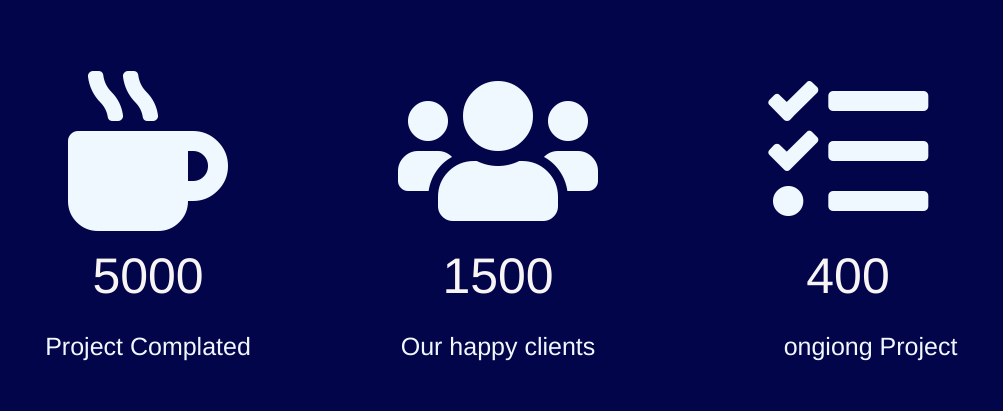
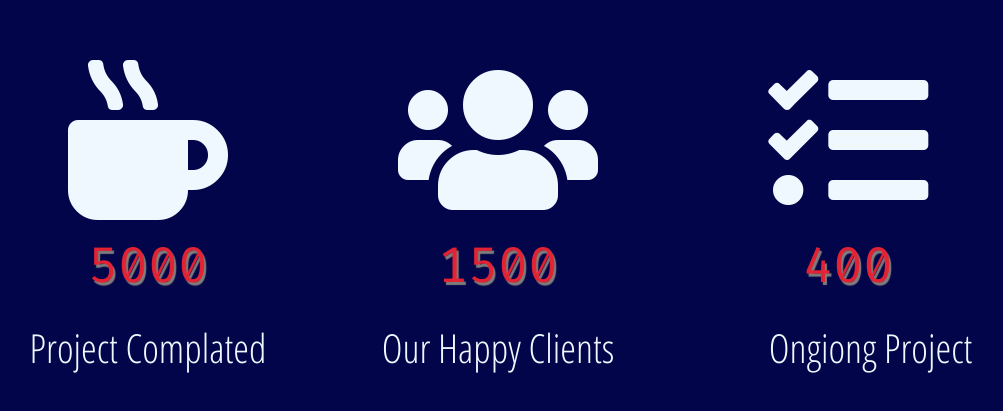
Before and after one commit to chayan999/task-counter, a plain HTML site: page index.html in a window 1280 px wide. Shown: the part 177-588 px from the top of the page, without its empty margins (142-1145 px from the left). Drawn offline with nearby package versions, Linux system fonts and the light colour scheme; a web font is replaced by a local one.

Commit message:
push after design ui or uplode scrine short

```diff
--- a/script.js
+++ b/script.js
@@ -13,7 +13,7 @@ counter.forEach((counter) => {
         const inr = targetCount / 100;
         if (startingCount < targetCount) {
             counter.innerHTML = `${Math.round(startingCount + inr)}`;
-            setTimeout(updateCounter, 10);
+            setTimeout(updateCounter, 50);
         } else {
             counter.innerHTML = targetCount
         }
--- a/style.css
+++ b/style.css
@@ -1,3 +1,14 @@
+
+@import url('https://fonts.googleapis.com/css2?family=Open+Sans+Condensed:wght@300&display=swap');
+@import url('https://fonts.googleapis.com/css2?family=Raleway&display=swap');
+/* font-family: 'Raleway', sans-serif; */
+@import url('https://fonts.googleapis.com/css2?family=Atkinson+Hyperlegible:ital@1&family=DM+Mono:wght@300&family=Fira+Code:wght@300;400&family=Graduate&family=Zen+Tokyo+Zoo&display=swap');
+/* font-family: 'Atkinson Hyperlegible', sans-serif;
+font-family: 'DM Mono', monospace;
+font-family: 'Fira Code', monospace;
+font-family: 'Graduate', cursive;
+font-family: 'Zen Tokyo Zoo', cursive; */
+
 body{
     background: rgb(2, 5, 73);
 }
@@ -19,14 +30,18 @@ body{
 .icon-container p{
     color:aliceblue;
     margin-top: 17px;
-    font-size:25px  ;
+    font-size:40px  ;
     text-align: center;
+    text-transform: capitalize;
+    font-family: 'Open Sans Condensed', sans-serif;
 }
 .icontainer-last p{
     margin-left: 45px;
 }
 .count{
     font-size: 50px;
-    color: rgb(248, 244, 244);
+    color: rgba(228, 35, 51, 0.986);
     margin: 10px 0px;
+    font-family: 'Fira Code', monospace;
+    text-shadow: 2px 3px 1px rgb(128, 125, 125);
 }
```
Also changed, not shown: img/scrin-short.PNG (added).
